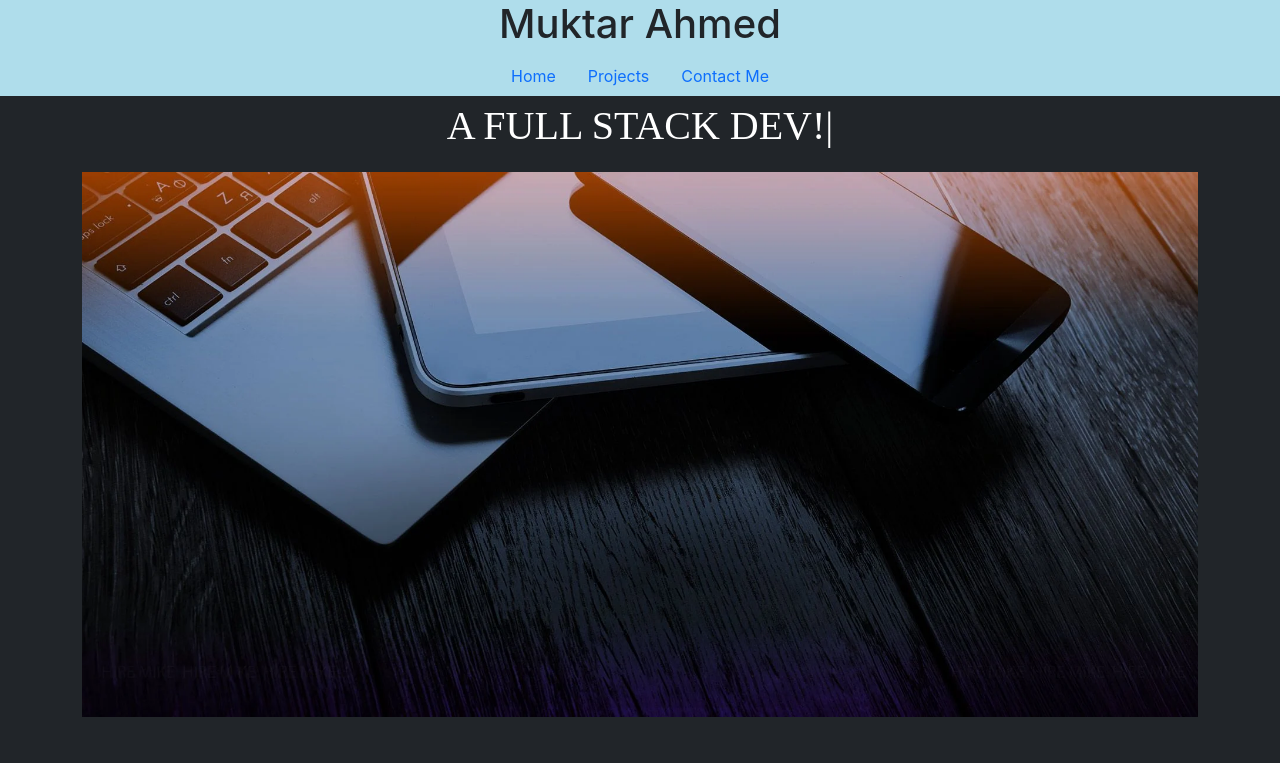
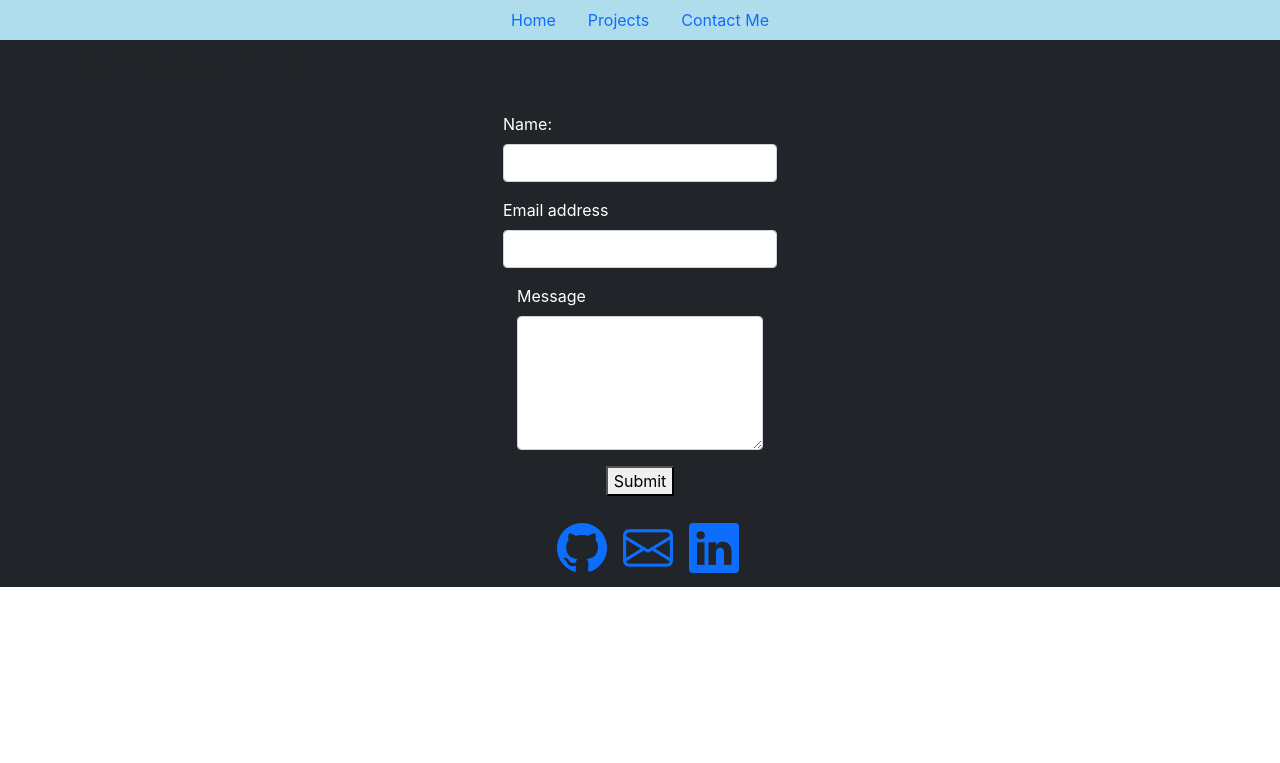
Before and after one commit to mukey6/react-portfolio, a React (Create React App) app: page /contact in a window 1280 px wide. Shown: the top 763 px of the page. Built offline with nearby package versions, Linux system fonts and the light colour scheme.

Commit message:
contact page update

```diff
--- a/package.json
+++ b/package.json
@@ -9,6 +9,7 @@
     "@testing-library/user-event": "^13.5.0",
     "react": "^17.0.2",
     "react-dom": "^17.0.2",
+    "react-router-dom": "^5.3.0",
     "react-scripts": "5.0.0",
     "react-typical": "^0.1.3",
     "web-vitals": "^2.1.4"
--- a/src/App.js
+++ b/src/App.js
@@ -1,47 +1,41 @@
-import Footer from './components/Footer';
-import Header from './components/About'
-import Nav from './components/Nav'
-import Projects from './components/Projects';
-import React ,{ useState, useEffect } from 'react';
-import Contact from './components/Contact';
+import Footer from "./components/Footer";
+import Header from "./components/About";
+import Nav from "./components/Nav";
+import Projects from "./components/Projects";
+import React, { useState, useEffect } from "react";
+import Contact from "./components/Contact";
+import { BrowserRouter as Router, Route, Switch } from "react-router-dom";
+
 // import { NavMenu } from './components/Nav/navMenu';
 
 function App() {
-
-// trying to route nav to specific page
-// const [currentPage, setCurrentPage]=useState(navOptions[0])
-  const [selected, setSelection]=useState(false)
-// console.log(window.location)
-useEffect(()=>{
-setSelection(window.location.hash)
-}, [])
-  function getPage(currentPage) {
-    if (currentPage == "#projects") {
-      return <> <Projects /> </>;
-    } else if(currentPage == "#about"){
-      return <> <Header /></>
-    }else if(currentPage == "#contact"){
-      return <> <Contact/></>
-    } else{
-      return <> <Header /></>
-    }
-
-    //Do something similar for the other pages.
-  }
-
+  // trying to route nav to specific page
+  // const [currentPage, setCurrentPage]=useState(navOptions[0])
+  const [selected, setSelection] = useState(false);
+  // console.log(window.location)
+  useEffect(() => {
+    setSelection(window.location.hash);
+  }, []);
 
   return (
     <div className="App bg-dark">
+      <Router>
+        <Nav selected={selected} setSelection={setSelection} />
+        <main>
+          {/* {getPage(selected)} */}
+          <div className="container">
+            <Switch>
+              <Route exact path="/" component={Header} />
+              <Route exact path="/projects" component={Projects} />
+              <Route exact path="/contact" component={Contact} />
 
-   <Nav
-   selected={selected}
-   setSelection={setSelection}
-   />
-   <main>
-   {getPage(selected)}
-   </main>
+              {/* <Route component={NoMatch} /> */}
+            </Switch>
+          </div>{" "}
+        </main>
 
-   <Footer />
+        <Footer />
+      </Router>
     </div>
   );
 }
--- /dev/null
+++ b/src/assets/utils/helpers.js
@@ -0,0 +1,8 @@
+export function capitalizeFirstLetter(string) {
+    return string.charAt(0).toUpperCase() + string.slice(1);
+  }
+
+  export function validateEmail(email) {
+    var re = /^(([^<>()[\]\\.,;:\s@"]+(\.[^<>()[\]\\.,;:\s@"]+)*)|(".+"))@((\[[0-9]{1,3}\.[0-9]{1,3}\.[0-9]{1,3}\.[0-9]{1,3}\])|(([a-zA-Z\-0-9]+\.)+[a-zA-Z]{2,}))$/;
+    return re.test(String(email).toLowerCase());
+  }
--- a/src/components/Contact/index.js
+++ b/src/components/Contact/index.js
@@ -1,37 +1,124 @@
-import React from "react";
+import React, { useState } from "react";
+import { validateEmail } from "../../assets/utils/helpers";
 
 const Contact = () => {
+  const [formState, setFormState] = useState({
+    name: "",
+    email: "",
+    message: "",
+  });
+
+  const { name, email, message } = formState;
+  const [errorMessage, setErrorMessage] = useState("");
+  function handleChange(e) {
+    if (e.target.name === "email") {
+      const isValid = validateEmail(e.target.value);
+      console.log(isValid);
+      // isValid conditional statement
+      if (!isValid) {
+        setErrorMessage("Your email is invalid.");
+      } else {
+        setErrorMessage("");
+      }
+    } else {
+      if (!e.target.value.length) {
+        setErrorMessage(`${e.target.name} is required.`);
+      } else {
+        setErrorMessage("");
+      }
+    }
+    // setFormState({...formState, name: e.target.value })
+    if (!errorMessage) {
+      setFormState({ ...formState, [e.target.name]: e.target.value });
+    }
+    // find out tge why spread was used here??
+  }
+
+  const handleSubmit = (e) => {
+    e.preventDefault();
+    if (!errorMessage) {
+      console.log('Submit Form', formState);
+    }
+  };
   return (
-    <div id="contact">
-      <h1> Contact Me</h1>
-      <form className="col w-100 p-3 d-flex flex-column align-items-center">
+    <section>
+    <h1 data-testid="h1tag">Contact me</h1>
+    <form className="col w-100 p-3 d-flex flex-column align-items-center" onSubmit={handleSubmit}>
       <div className="mb-3">
       <label className="form-label text-white"> Name:</label>
         <input
           type="text"
           className="form-control"
-            placeholder="John Doe"
-          ></input>
+          // placeholder="John Doe"
+          defaultValue={name}
+          onBlur={handleChange}
+          name="name"
+        />
       </div>
       <div className="mb-3">
  <label className="form-label text-white">Email address</label>
         <input
           type="email"
           className="form-control"
-            placeholder="name@example.com"
-          ></input>
+          // placeholder="name@example.com"
+          defaultValue={email}
+          name="email"
+          onBlur={handleChange}
+        />
       </div>
       <div className="mb-3">
       <label htmlFor="exampleFormControlTextarea1" className="form-label text-white">
  {" "}
  Message
  </label>
-          <textarea className="form-control" name="message" rows="3"></textarea>
+        <textarea
+          name="message"
+          className="form-control"
+          defaultValue={message}
+          onBlur={handleChange}
+          rows="5"
+        />
+        {errorMessage && (
+          <div>
+            <p className="error-text">{errorMessage}</p>
           </div>
-        <button type="submit">Submit</button>
+        )}
+      </div>
+
+      <button data-testid="button" type="submit">Submit</button>
     </form>
-    </div>
+  </section>
   );
 };
 
 export default Contact;
+
+    // <div id="contact">
+    //   <h1> Contact Me</h1>
+    //   <form className="col w-100 p-3 d-flex flex-column align-items-center">
+    //     <div className="mb-3">
+    //       <label className="form-label text-white"> Name:</label>
+    //       <input
+    //         type="text"
+    //         className="form-control"
+    //         placeholder="John Doe"
+    //       ></input>
+    //     </div>
+    //     <div className="mb-3">
+    //       <label className="form-label text-white">Email address</label>
+    //       <input
+    //         type="email"
+    //         className="form-control"
+    //         placeholder="name@example.com"
+    //       ></input>
+    //     </div>
+    //     <div className="mb-3">
+    //       <label htmlFor="exampleFormControlTextarea1" className="form-label text-white">
+    //         {" "}
+    //         Message
+    //       </label>
+    //       <textarea className="form-control" name="message" rows="3"></textarea>
+    //     </div>
+    //     <button type="submit">Submit</button>
+    //   </form>
+    // </div>
--- a/src/components/Nav/index.js
+++ b/src/components/Nav/index.js
@@ -1,4 +1,5 @@
 import React, { useEffect } from "react";
+import { Link } from "react-router-dom";
 import { NavMenu } from "./navMenu";
 
 const Nav = ({ selected, setSelection }) => {
@@ -9,21 +10,21 @@ const Nav = ({ selected, setSelection }) => {
   return (
     <div className="sticky-top ">
       <div className=" justify-content-center header ">
-        <h1 className=" text-center">Muktar Ahmed</h1>
+        {/* <h1 className=" text-center">Muktar Ahmed</h1> */}
         <nav className="">
           <ul className="nav justify-content-center">
             {NavMenu.map((item, i) => {
               return (
                 <li key={i} className={item.clName}>
-                  <a
+                  <Link
                     className="nav-link active"
-                    href={item.url}
+                    to={item.url}
                     onClick={() => {
                       setSelection(item.url);
                     }}
                   >
                     {item.title}
-                  </a>
+                  </Link>
                 </li>
               );
             })}
--- a/src/components/Nav/navMenu.js
+++ b/src/components/Nav/navMenu.js
@@ -1,17 +1,17 @@
 export   const NavMenu = [
         {
             title: 'Home',
-            url: "#about",
+            url: "/",
             clName: 'nav-item'
         },
         {
             title: 'Projects',
-            url: "#projects",
+            url: "/projects",
             clName: 'nav-item'
         },
         {
             title: 'Contact Me',
-            url: "#contact",
+            url: "/contact",
             clName: 'nav-item'
         }
     ]
```
Also changed, not shown: 1 other file (tests, documents, lock files or other folders). Lines whose indentation alone changed are shown as unchanged.
